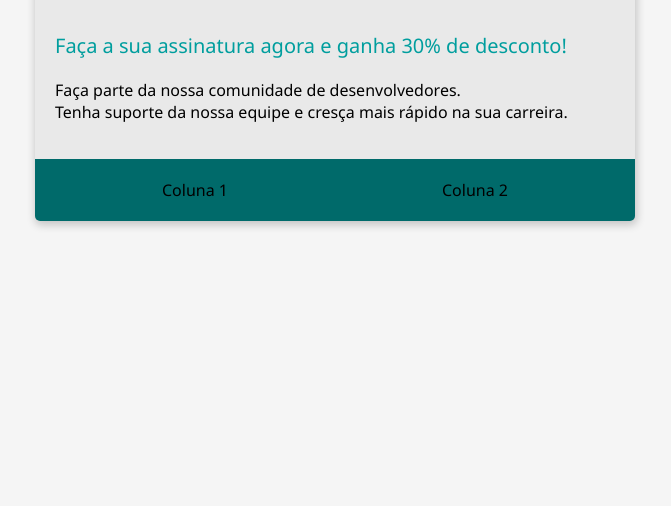
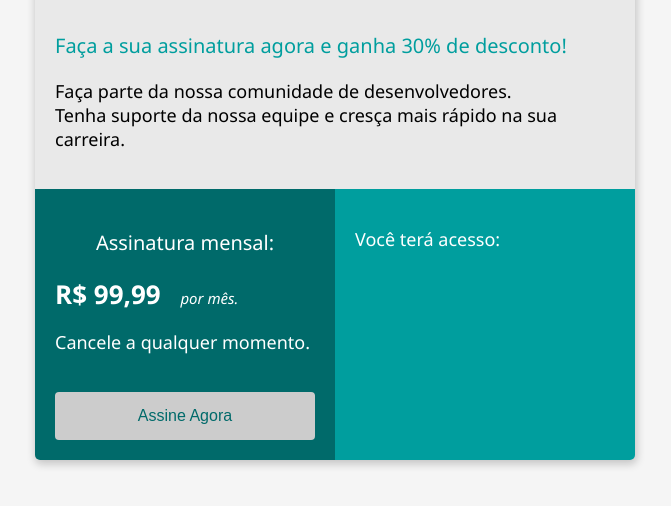
Before and after one commit to Mabiis/BootCamp-Dev-Jr-Modulo2, a plain HTML site: page index.html in a window 1280 px wide. Shown: the part 114-620 px from the top of the page, without its empty margins (305-976 px from the left). Drawn offline with Linux system fonts and the light colour scheme.

Commit message:
closes #4 - button e span

```diff
--- a/index.html
+++ b/index.html
@@ -13,21 +13,41 @@
             <div class="header_title">
                 <h3>Entre para a nossa comunidade!</h3>
             </div>
+
             <div class="header_subtitle">
                 <p>Faça a sua assinatura agora e ganha 30% de desconto!</p>
             </div>
+
             <div class="text2">
                 <p>Faça parte da nossa comunidade de desenvolvedores. <br> Tenha suporte da nossa equipe e cresça mais rápido na sua carreira.</p>
             </div>
         </div>
 
         <div class="flex-container"> <!-- PARTE 2 DA IMAGEM -->
-            <div> <!-- COLUNA 1 -->
-                Coluna 1
+            <div class="coluna1"> <!-- COLUNA 1 -->
+                <div class="subscription_title">
+                    <p>Assinatura mensal:</p>
+                </div>
+
+                <div>
+                    <span class="price">R$ 99,99</span>
+                    <span class="month">por mês.</span>
+                </div>
+
+                <div>
+                    <p>Cancele a qualquer momento.</p>
+                </div>
+
+                <button class="button">Assine Agora</button>
             </div>
 
-            <div> <!-- COLUNA 2 -->
-                Coluna 2
+            <div class="coluna2"> <!-- COLUNA 2 -->
+                <div>
+                    <p>Você terá acesso:</p>
+                </div>
+                <div>
+
+                </div>
             </div>
         </div>
 
--- a/style.css
+++ b/style.css
@@ -1,6 +1,7 @@
 body {
     background-color: #F5F5F5;
     font-family: 'Segoe UI', Tahoma, Geneva, Verdana, sans-serif;
+    font-size: 18px;
 }
 
 .container {
@@ -18,9 +19,7 @@ body {
 
 .flex-container {
     display: flex;
-    background-color: #006a6a;
     justify-content: space-around;
-    padding: 20px;
 }
 
 .header_title {
@@ -36,3 +35,51 @@ body {
     font-weight: 500;
     margin-bottom: 15px;
 }
+
+.coluna1 {
+    background-color: #006a6a;
+    width: 50%;
+    padding: 20px;
+    color: #fff;
+}
+
+.coluna2 {
+    background-color: #009E9E;
+    width: 50%;
+    padding: 20px;
+    color: #fff;
+}
+
+.subscription_title {
+    font-size: 20px;
+    text-align: center;
+    margin-bottom: 20px;
+}
+
+.price {
+    font-size: 26px;
+    font-weight: 700;
+}
+
+.month {
+    font-size: 15px;
+    font-style: italic;
+    margin-left: 15px;
+}
+
+.button {
+    margin-top: 20px;
+    width: 100%;
+    padding: 15px 32px;
+    color: #006a6a;
+    background-color: #cccccc;
+    font-size: 16px;
+    border-radius: 4px;
+    border: none;
+    cursor: pointer;
+}
+
+/* PARA MUDAR A COR DO BOTÃO */
+.button:hover {
+    background-color: #E9E9E9;
+}
```
